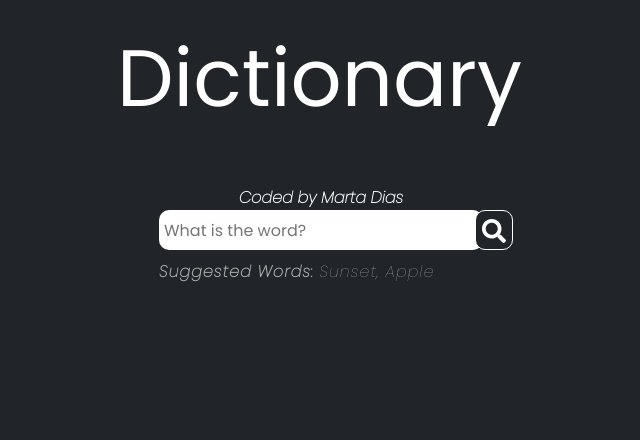
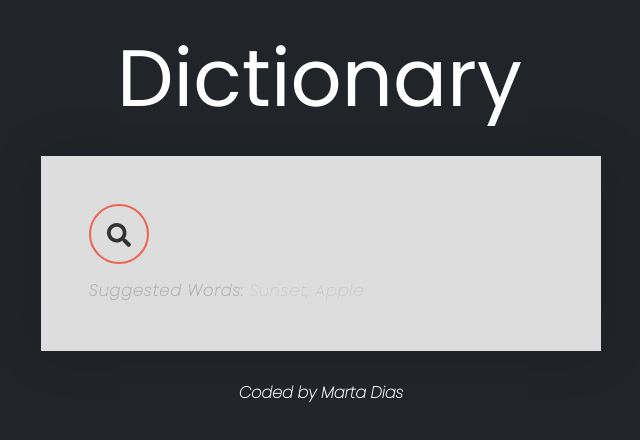
Before and after one commit to MDias04/awesome-dictionary, a React (Create React App) app: page / in a window 1280 px wide. Shown: the top 440 px of the page, without its empty margins (319-959 px from the left). Built offline with nearby package versions, Linux system fonts and the light colour scheme.

Commit message:
Search bar improving and style
Learning how to add animations in css. Improving app style

```diff
--- a/src/Dictionary.js
+++ b/src/Dictionary.js
@@ -30,19 +30,23 @@ export default function Dictionary() {
       <section className="search-form">
         <form onSubmit={search}>
           <input
+            className="search__input"
             type="search"
             placeholder="What is the word?"
             onChange={handleKeyword}
           />
-          <button>
+          <button className="search__submit">
             <FaSearch />
           </button>
         </form>
-        <div className="hint">
-          <strong>Suggested Words:</strong> Sunset, Apple{" "}
-        </div>
       </section>
-      <Results results={results} />
+      <div className="hint">
+        <strong>Suggested Words:</strong> Sunset, Apple
+      </div>
+
+      <section>
+        <Results results={results} />
+      </section>
     </div>
   );
 }
--- a/src/styles/Dictionary.css
+++ b/src/styles/Dictionary.css
@@ -1,54 +1,104 @@
-.wrap-dictionary {
-  width: 30%;
-  height: 20%;
-  position: absolute;
-  top: 30%;
-  left: 50%;
-  transform: translate(-50%, -50%);
-
-  font-family: "Poppins", sans-serif;
+*,
+*::before,
+*::after {
+  box-sizing: border-box;
 }
 
-.wrap-dictionary section {
-  padding: 30px;
-  margin: 20px 0;
+:root {
+  --clr-primary: #ee6352;
+  --clr-body: #333;
+  --clr-bg: #ddd;
+  --clr-shadow: rgba(0, 0, 0, 0.15);
+  --clr-hint: #b1b1b1;
 }
 
-.wrap-dictionary input {
-  width: 100%;
-  height: 40px;
-
-  padding: 5px;
-  border: 0;
-  border-radius: 10px;
-  outline: none;
-  z-index: 1;
+body {
+  font-family: "Poppins", sans-serif;
+  /* min-height: 100vh; */
+  display: flex;
+  justify-content: center;
+  align-items: center;
 }
 
-.wrap-dictionary button {
-  cursor: pointer;
-  font-size: 1.5rem;
+.wrap-dictionary {
+  background: var(--clr-bg);
+  width: 70vh;
+  padding: 3em;
+  box-shadow: 0 0 3em var(--clr-shadow);
+  position: relative;
+}
 
-  height: 40px;
-  border: 1px solid white;
-  background: #212529;
-  border-radius: 10px;
+.search-form {
+  --size: 60px; /*Create a variable size */
 
-  text-align: center;
+  border: 2px solid var(--clr-primary);
+  display: flex;
+  border-radius: 100px;
+  overflow: hidden;
+  font-size: 1.25rem;
+  position: relative;
+  width: var(--size);
+  height: var(--size);
 
-  color: white;
+  transition: width 450ms cubic-bezier(0.18, 0.89, 0.32, 1.28);
+  padding: 3px;
+}
+
+.search__input {
+  border: 0;
+
+  flex-grow: 1;
+  outline: 0;
   z-index: 2;
   position: absolute;
-  left: 90%;
+  top: 0;
+  bottom: 0;
+  left: 0;
+  width: 100%;
+  background: transparent;
+  opacity: 0;
+  cursor: pointer;
 }
 
-.wrap-dictionary button:hover {
-  color: #575757;
+.search__submit {
+  font-size: 1.5rem;
+  margin-left: auto;
+  background: 0;
+  border: 0;
+  cursor: pointer;
+  border-radius: 50%;
+  transition: background 200ms ease-out;
+  width: calc(var(--size) - 10px);
+  height: calc(var(--size) - 10px);
+  color: var(--clr-body);
+}
+
+.search-form:focus-within {
+  width: 100%;
+}
+.search__input {
+  opacity: 1;
+  z-index: initial;
+  cursor: initial;
+  width: calc(100% - var(--size));
+}
+
+.search__submit:hover {
+  background: var(--clr-primary);
+  color: white;
+  box-shadow: 0 0 10px rgba(0, 0, 0, 0.15);
+
+  transition: transform 500ms ease-out;
+}
+.search__submit:focus {
+  outline: 0;
+  transform: rotate(1turn);
+  box-shadow: 0 0 10px rgba(0, 0, 0, 0.65);
 }
 
 .wrap-dictionary .hint {
-  margin-top: 10px;
-  color: #b1b1b1;
+  margin-top: 15px;
+  color: var(--clr-hint);
   font-style: italic;
   letter-spacing: 1px;
 }
```
